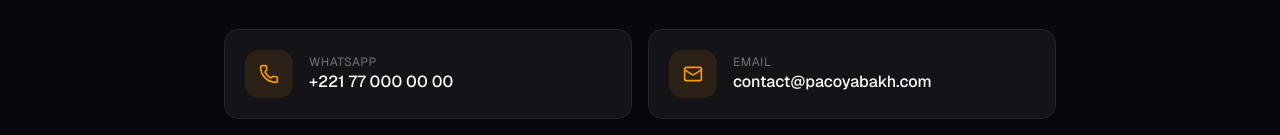
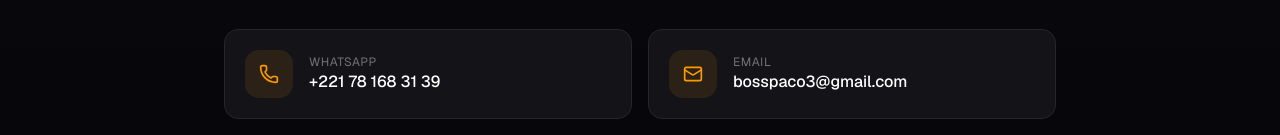
Before and after one commit to alphamouhamadou/pacoyabakh, a Next.js app: page / in a window 1280 px wide. Shown: the part 5131-5266 px from the top of the page. Built offline with nearby package versions, Linux system fonts and the light colour scheme; no server answers; the database is empty.

Commit message:
Update FooterSection.tsx

```diff
--- a/src/components/sections/FooterSection.tsx
+++ b/src/components/sections/FooterSection.tsx
@@ -13,26 +13,26 @@
   {
     icon: Phone,
     label: 'WhatsApp',
-    value: '+221 77 000 00 00',
-    href: 'https://wa.me/221770000000',
+    value: '+221 78 168 31 39',
+    href: 'https://wa.me/221781683139',
   },
   {
     icon: Mail,
     label: 'Email',
-    value: 'contact@pacoyabakh.com',
-    href: 'mailto:contact@pacoyabakh.com',
+    value: 'bosspaco3@gmail.com',
+    href: 'mailto:bosspaco3@gmail.com',
   },
   {
     icon: Instagram,
     label: 'Instagram',
     value: '@pacoyabakh',
-    href: 'https://instagram.com/pacoyabakh',
+    href: 'https://www.instagram.com/paco_ya_bakh/',
   },
   {
     icon: MessageCircle,
     label: 'TikTok',
     value: '@pacoyabakh',
-    href: 'https://tiktok.com/@pacoyabakh',
+    href: 'https://www.tiktok.com/@pacoyabakh?_r=1&_t=ZS-959LimvRy7d',
   },
 ];
 
@@ -124,7 +124,7 @@
             </p>
             <div className="flex items-center gap-4">
               <a
-                href="https://instagram.com/pacoyabakh"
+                href="https://www.instagram.com/paco_ya_bakh/"
                 target="_blank"
                 rel="noopener noreferrer"
                 className="text-neutral-500 hover:text-amber-400 transition-colors"
@@ -132,7 +132,7 @@
                 <Instagram className="h-5 w-5" />
               </a>
               <a
-                href="https://tiktok.com/@pacoyabakh"
+                href="https://www.tiktok.com/@pacoyabakh?_r=1&_t=ZS-959LimvRy7d"
                 target="_blank"
                 rel="noopener noreferrer"
                 className="text-neutral-500 hover:text-amber-400 transition-colors"
```
